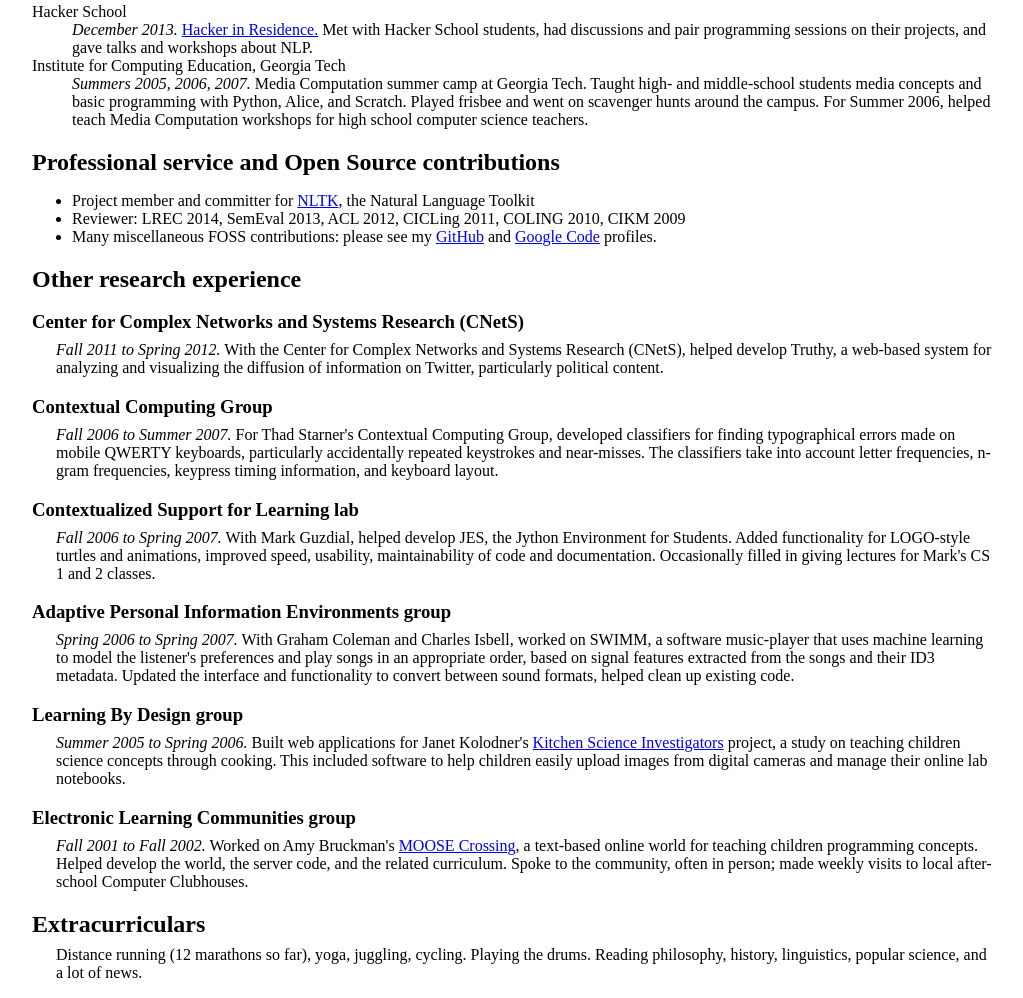
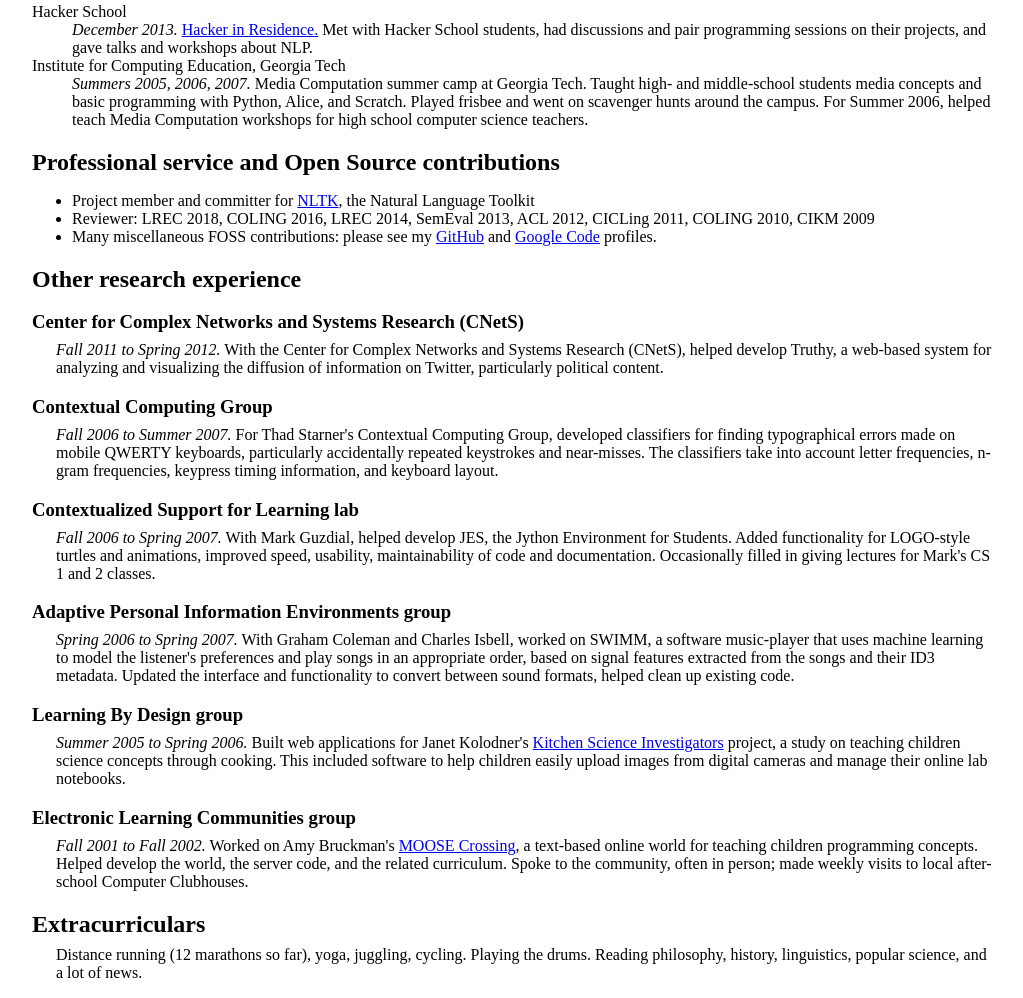
Before and after one commit to alexrudnick/alexrudnick.github.io, a plain HTML site: page alexr-cv.html in a window 1280 px wide. Shown: the part 2139-3137 px from the top of the page, without its empty margins (128-1151 px from the left). Drawn offline with Linux system fonts and the light colour scheme.

Commit message:
update reviewing on CV

```diff
--- a/alexr-cv.html
+++ b/alexr-cv.html
@@ -289,8 +289,8 @@ teachers.
 <ul>
   <li>Project member and committer for <a href="http://nltk.org">NLTK</a>, the
   Natural Language Toolkit</li>
-  <li>Reviewer: LREC 2014, SemEval 2013, ACL 2012, CICLing 2011, COLING 2010,
-  CIKM 2009</li>
+  <li>Reviewer: LREC 2018, COLING 2016, LREC 2014, SemEval 2013, ACL 2012,
+  CICLing 2011, COLING 2010, CIKM 2009</li>
   <li>Many miscellaneous FOSS contributions: please see my
   <a href="https://github.com/alexrudnick">GitHub</a> and
   <a href="https://code.google.com/u/alex.rudnick/">Google Code</a> profiles.
```
